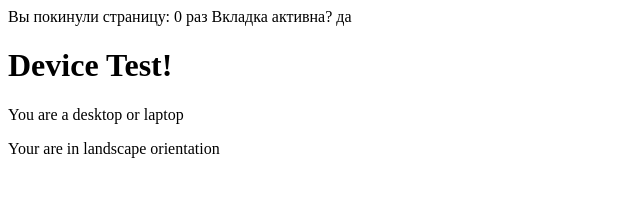
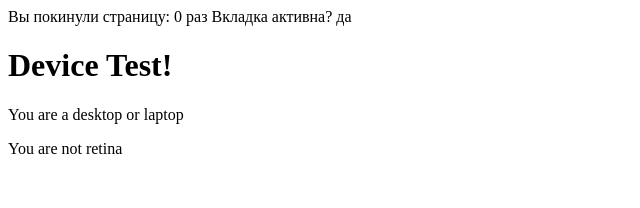
Before and after one commit to G00syara/npmwebbee, a React (Create React App) app: page / in a window 1280 px wide. Shown: the top 208 px of the page, without its empty margins (0-640 px from the left). Built offline with nearby package versions, Linux system fonts and the light colour scheme.

Commit message:
feat: Сделал компонент

```diff
--- a/src/App.tsx
+++ b/src/App.tsx
@@ -1,13 +1,14 @@
 import React from 'react';
 import MainPage from './component/MainPage';
 import MediaQuery from './component/MediaQuery';
+import { Example } from './component/secondHook/componentTestUseMediaQuery';
 
 const App = () => {
   return (
     <>
       <MainPage />
 
-      <MediaQuery />
+      <Example />
     </>
   );
 };
--- a/src/component/MediaQuery.tsx
+++ b/src/component/MediaQuery.tsx
@@ -1,10 +1,51 @@
 import React from 'react';
+import { useMediaQuery } from '../hooks/useMediaQuery';
 import { Example } from './secondHook/testUseMediaQuery';
-const MediaQuery = () => {
-  return (
-    <div>
-      <Example />
-    </div>
-  );
+
+interface MediaQueryProps {
+  orientation?: 'portrait' | 'landscape';
+  minResolution?: number | `${number}dppx`;
+  maxResolution?: number | `${number}dppx`;
+  minWidth?: number;
+  maxWidth?: number;
+  minHeight?: number;
+  maxHeight?: number;
+  children: React.ReactNode | ((matches: boolean) => React.ReactNode);
+}
+
+const formatMinResolutionQuery = (minResolution: number | `${number}dppx`) => {
+  if (typeof minResolution === 'number') {
+    return `(min-resolution: ${minResolution}dppx)`;
+  } else {
+    return `(min-resolution: ${minResolution})`;
+  }
 };
+
+const MediaQuery: React.FC<MediaQueryProps> = ({
+  orientation,
+  minResolution,
+  maxResolution,
+  minWidth,
+  maxWidth,
+  minHeight,
+  maxHeight,
+  children,
+}) => {
+  const query = [
+    orientation ? `(orientation: ${orientation})` : '',
+    minResolution ? formatMinResolutionQuery(minResolution) : '',
+    maxResolution ? `(max-resolution: ${maxResolution})` : '',
+    minWidth ? `(min-width: ${minWidth}px)` : '',
+    maxWidth ? `(max-width: ${maxWidth}px)` : '',
+    minHeight ? `(min-height: ${minHeight}px)` : '',
+    maxHeight ? `(max-height: ${maxHeight}px)` : '',
+  ]
+    .filter((q) => q !== '')
+    .join(' and ');
+
+  const matches = useMediaQuery({ query });
+
+  return <>{typeof children === 'function' ? children(matches) : matches && children}</>;
+};
+
 export default MediaQuery;
--- /dev/null
+++ b/src/component/secondHook/componentTestUseMediaQuery.tsx
@@ -0,0 +1,17 @@
+import React from 'react';
+import MediaQuery from '../MediaQuery';
+
+export const Example = () => (
+  <div>
+    <h1>Device Test!</h1>
+    <MediaQuery minWidth={1224}>
+      <p>You are a desktop or laptop</p>
+      <MediaQuery minWidth={1824}>
+        <p>You also have a huge screen</p>
+      </MediaQuery>
+    </MediaQuery>
+    <MediaQuery minResolution="2dppx">
+      {(matches) => (matches ? <p>You are retina</p> : <p>You are not retina</p>)}
+    </MediaQuery>
+  </div>
+);
```
